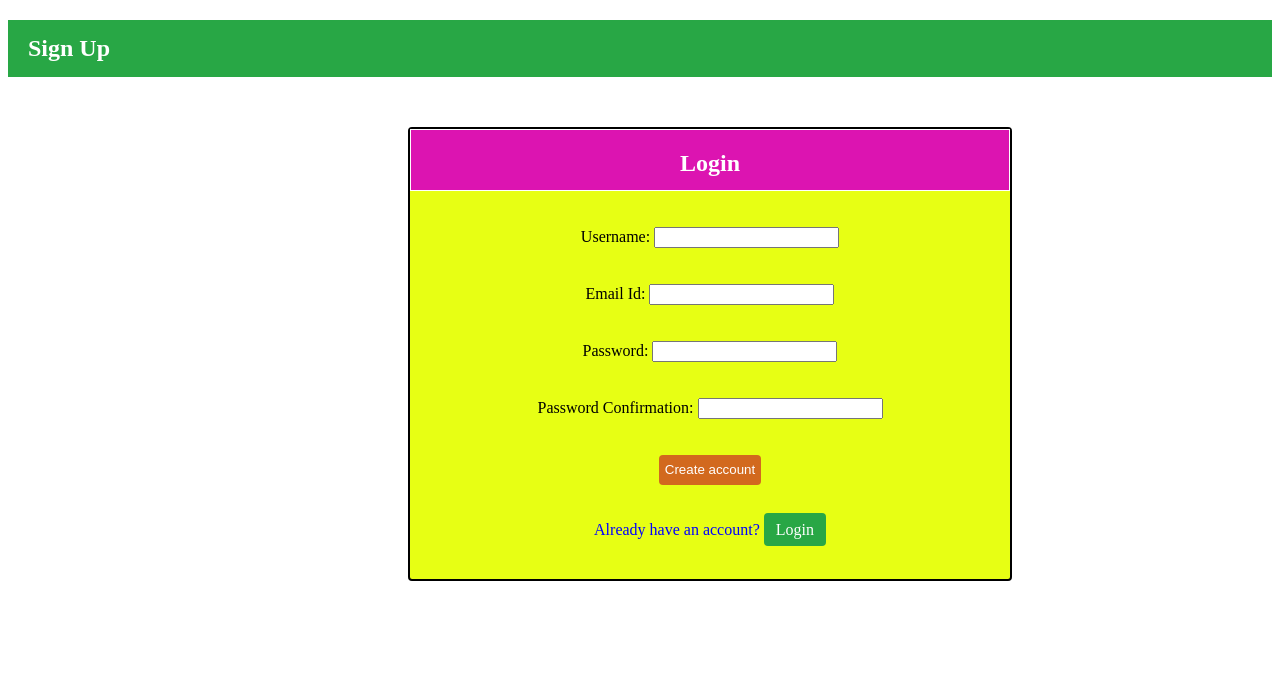
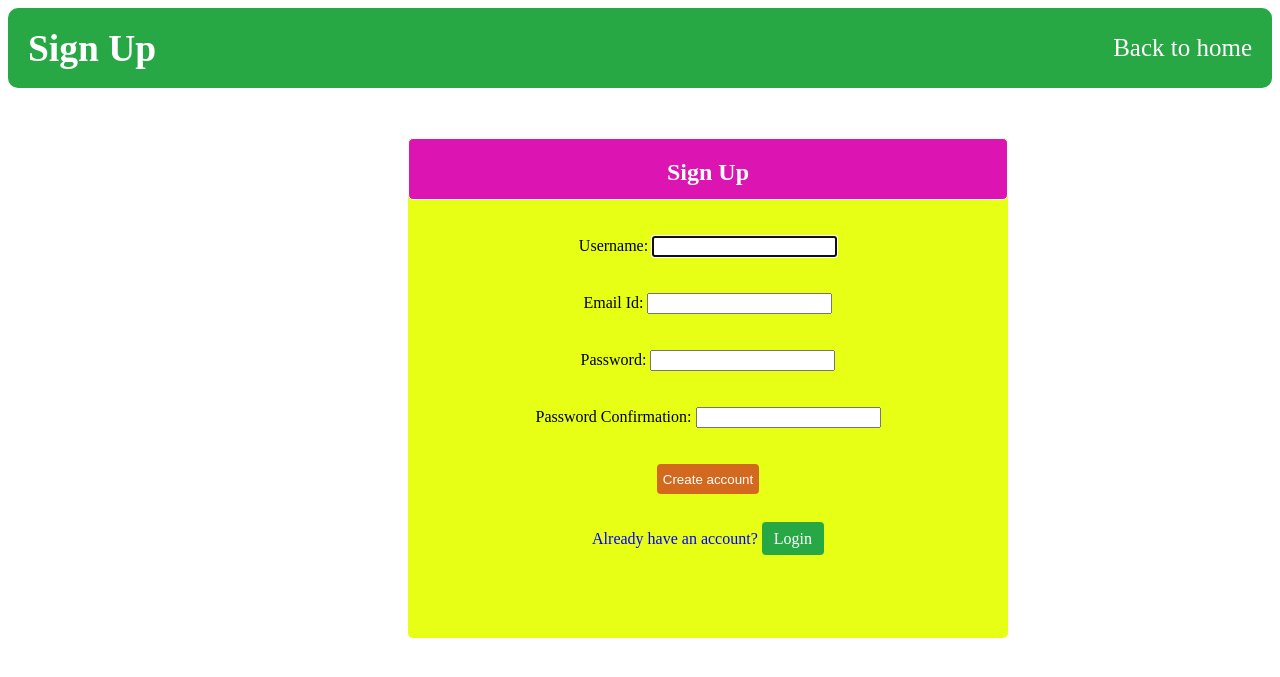
Before and after one commit to shyleshwaran/online-grocery-shopping, a Django app: page /signup/ in a window 1280 px wide. Shown: the top 677 px of the page. Run offline with Django 5.2, Linux system fonts and the light colour scheme.

Commit message:
Update signup.html

```diff
--- a/store/templates/store/signup.html
+++ b/store/templates/store/signup.html
@@ -5,29 +5,70 @@
     {% load static %}
   </head>
   <style>
-    #h2b{
-      background-color: #28a745;
-  color: white;
-  padding: 15px 20px;
-  display: flex;
-  justify-content: space-between;
-  align-items: center;
-    }
+
   </style>
   <body>
-  <h2 id="h2b">Sign Up</h2>
+  <header style="background-color: #28a745;
+    color: white;
+    padding: 15px 20px;
+    display: flex;
+    justify-content: space-between;
+    align-items: center;
+    font-size: 25px;
+    border-radius:10px;
+    height: 50px">
+    <h2>Sign Up</h2>
+    <a style="text-decoration: none;color:white" href = "{% url 'home' %}">Back to home</a>
+  </header>
+<form style="border: 1px solid ;width: 600px;height: 500px;margin-top: 50px;margin-left: 400px;text-align: center;background-color: rgb(231, 255, 20);border-radius: 5px;border:none" method="post">
+{% csrf_token %}
 
-  <form style="border: 2px solid ;width: 600px;height: 450px;margin-top: 50px;margin-left: 400px;text-align: center;background-color: rgb(231, 255, 20);border-radius: 4px;" method="post">{% csrf_token %}
-    <div style="width: 598px;height: 60px;border: 1px solid;color: white;background-color: rgb(220, 20, 177);">
-      <h2>Login</h2>
-    </div>
- <p style="padding-top: 20px;"><label>Username: <input name="username"></label></p>
-  <p style="padding-top: 20px;"><label>Email Id: <input name="E-mail"></label></p>
-    <p style="padding-top: 20px;"><label>Password: <input name="password" type="password"></label></p>
-    <p style="padding-top: 20px;"><label>Password Confirmation: <input name="password Confirmation" type="password Confirmation"></label></p>
-    <button style="margin-top: 20px;background-color: chocolate;color: white;height: 30px;border: none;border-radius: 4px;" type="submit">Create account</button>
-    <p style="padding-top: 20px;color: blue;">Already have an account? <a style="background-color: #28a745;color: white;border: none;padding: 8px 12px;border-radius: 4px;cursor: pointer;text-decoration: none;" href="{% url 'login' %}">Login</a></p>
-  </form>
+<div style="width: 598px;height: 60px;border: 1px solid;color: white;background-color: rgb(220, 20, 177);border-radius:5px">
+  <h2>Sign Up</h2>
+</div>
+
+<!-- Show Errors -->
+<div style="color:red;">
+ {% for field in form %}
+    {% for error in field.errors %}
+        <p style="color:red;">{{ error }}</p>
+    {% endfor %}
+{% endfor %}
+
+{% for error in form.non_field_errors %}
+    <p style="color:red;">{{ error }}</p>
+{% endfor %}
+</div>
+
+<p style="padding-top: 20px;">
+  Username: {{ form.username }}
+</p>
+
+<p style="padding-top: 20px;">
+  Email Id: {{ form.email }}
+</p>
+
+<p style="padding-top: 20px;">
+  Password: {{ form.password1 }}
+</p>
+
+<p style="padding-top: 20px;">
+  Password Confirmation: {{ form.password2 }}
+</p>
+
+<button style="margin-top: 20px;background-color: chocolate;color: white;height: 30px;border: none;border-radius: 4px;" type="submit">
+  Create account
+</button>
+
+<p style="padding-top: 20px;color: blue;">
+  Already have an account?
+  <a style="background-color: #28a745;color: white;border: none;padding: 8px 12px;border-radius: 4px;cursor: pointer;text-decoration: none;"
+     href="{% url 'login' %}">
+     Login
+  </a>
+</p>
+
+</form>
 
 </body>
 </html>
```
